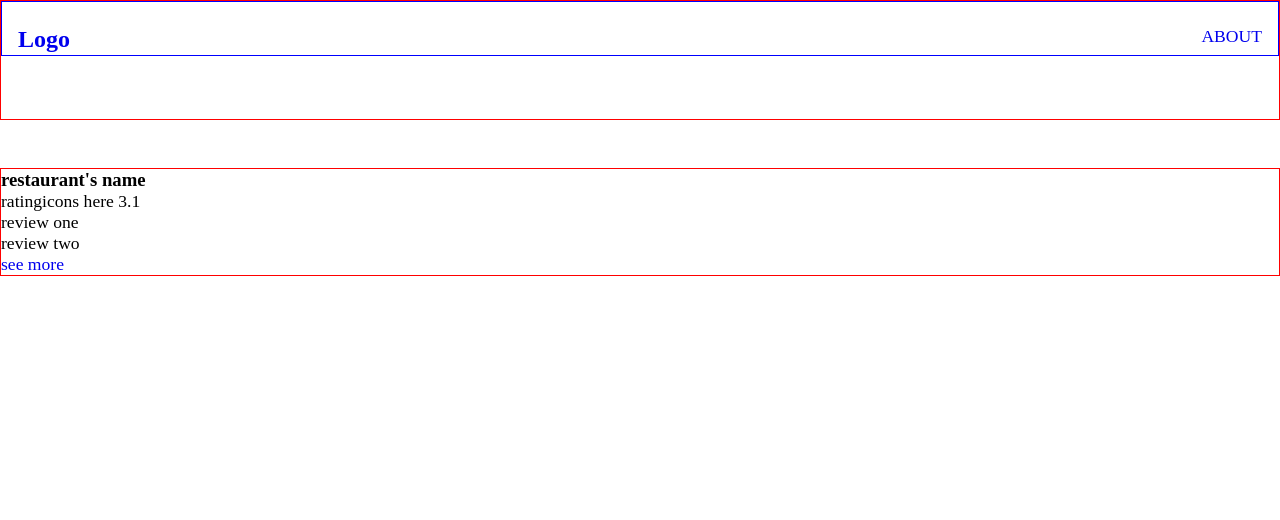
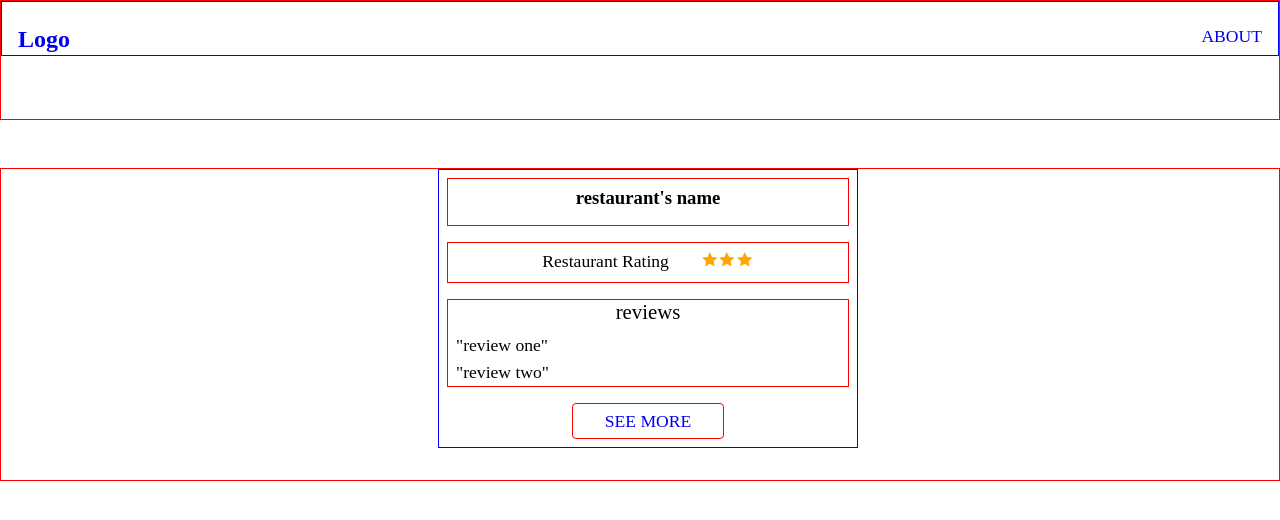
Before and after one commit to vtopham/bungle, a React (Create React App) app: page /281 in a window 1280 px wide. Shown: the top 520 px of the page. Built offline with nearby package versions, Linux system fonts and the light colour scheme.

Commit message:
added the boiler plate for the results page

```diff
--- a/src/Components/Results.js
+++ b/src/Components/Results.js
@@ -1,5 +1,6 @@
 //Only Anthony changes this code
 import React from "react";
+import { GoStar } from "react-icons/go";
 import { useParams, useRouteMatch, Link } from "react-router-dom";
 
 function Results(props) {
@@ -12,12 +13,19 @@ function Results(props) {
       <div className="single-card">
         <h3>restaurant's name</h3>
         <div className="rating">
-          <span>rating</span>
-          <span>icons here 3.1</span>
+          <span>Restaurant Rating</span>
+          <span>
+            <GoStar />
+            <GoStar />
+            <GoStar />
+          </span>
         </div>
-        <div className="reviews">
-          <p>review one</p>
-          <p>review two</p>
+        <div className="reviews-container">
+          <p className="review-title">reviews</p>
+          <div className="review">
+            <p>"review one"</p>
+            <p>"review two"</p>
+          </div>
         </div>
 
         <div className="more">
--- a/src/index.scss
+++ b/src/index.scss
@@ -6,6 +6,7 @@
 
 a {
   text-decoration: none;
+  display: inline-block;
   //   text-transform: uppercase;
   //   font-size: 1.1rem;
 }
@@ -49,6 +50,72 @@ header {
 
 .result-container {
   border: 1px solid red;
+  display: flex;
+  justify-content: space-around;
+  flex-wrap: wrap;
   max-width: 1400px;
   margin: 3rem auto;
+
+  .single-card {
+    border: 1px solid blue;
+    width: 420px;
+    padding: 0.5rem;
+    margin: 0 1rem 2rem;
+
+    &:last-child {
+      margin-right: 0;
+    }
+
+    h3 {
+      text-align: center;
+      padding: 0.5rem 0 1rem;
+      border: 1px solid red;
+      margin-bottom: 1rem;
+      // background: ;
+    }
+    .rating {
+      border: 1px solid red;
+      display: flex;
+      justify-content: center;
+      padding: 0.5rem 0;
+
+      span {
+        &:last-child {
+          color: orange;
+          margin-left: 2rem;
+        }
+      }
+    }
+
+    .reviews-container {
+      border: 1px solid red;
+      margin: 1rem 0;
+
+      .review-title {
+        text-align: center;
+        font-size: 1.3rem;
+        margin-bottom: 0.5rem;
+      }
+      .review {
+        padding: 0 0.5rem;
+        p {
+          padding: 0.2rem 0;
+        }
+      }
+    }
+
+    .more {
+      // border: 1px solid red;
+      display: flex;
+      justify-content: center;
+      // margin-bottom: 1;
+
+      a {
+        text-transform: uppercase;
+        border: 1px solid red;
+        padding: 0.4rem 2rem;
+        border-radius: 4px;
+      }
+    }
+  }
 }
```
Also changed, not shown: main-file/css/index.css (+1 -1 lines).
